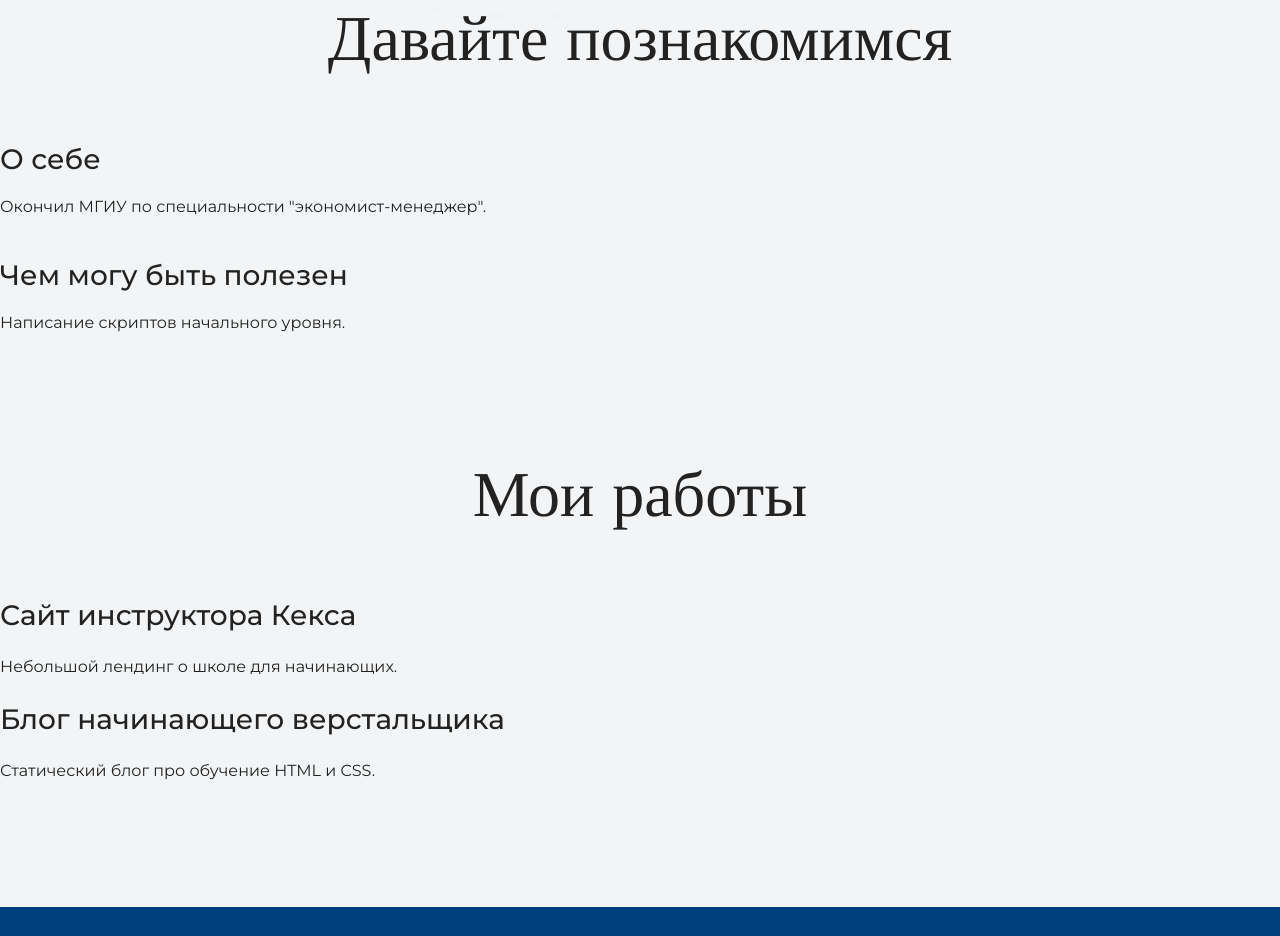
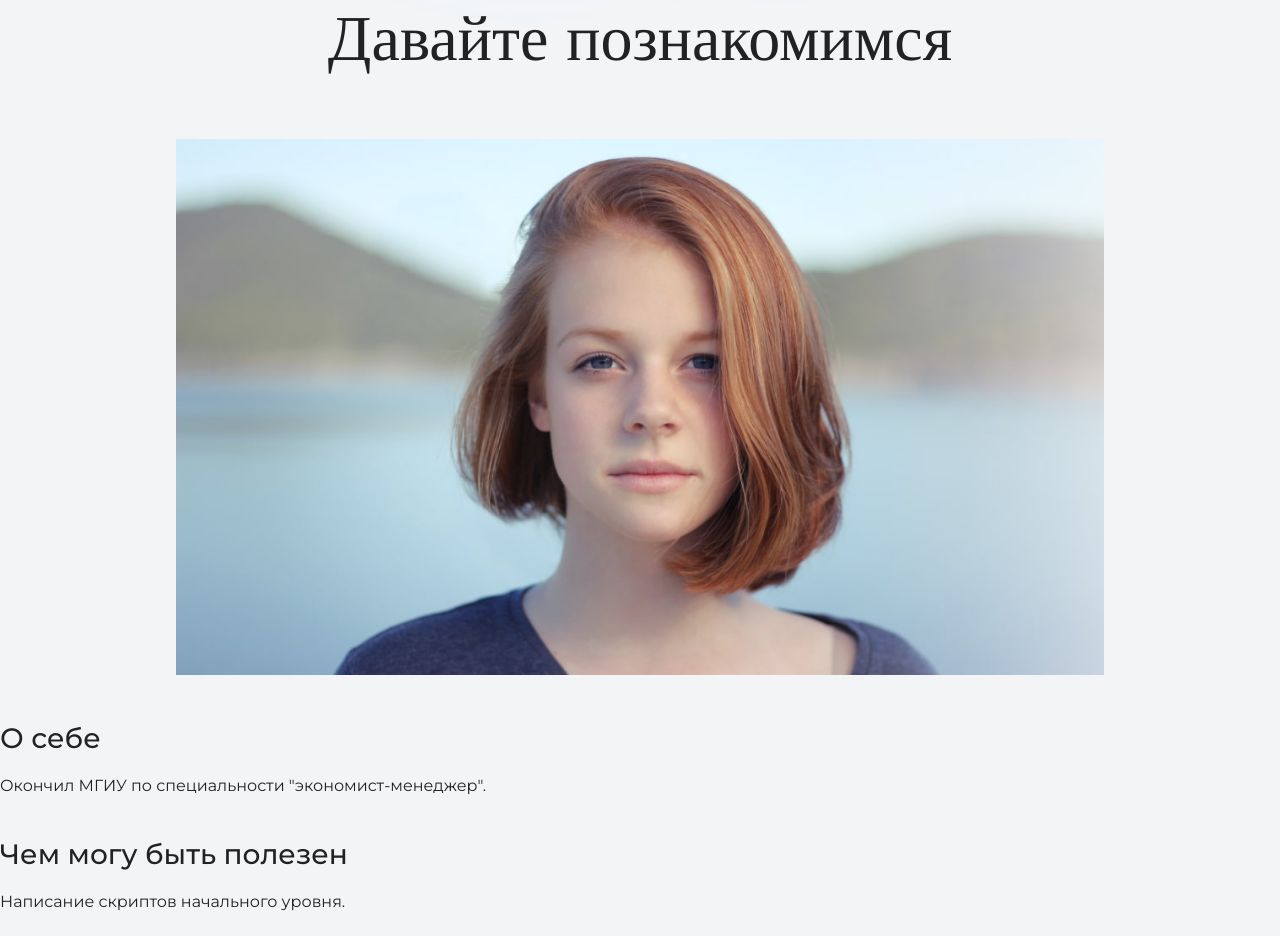
Before and after one commit to AndreiKachur/the-first-one, a plain HTML site: page index.html in a window 1280 px wide. Shown: the part 1033-1969 px from the top of the page. Drawn offline with nearby package versions, Linux system fonts and the light colour scheme.

Commit message:
Update index.html

```diff
--- a/index.html
+++ b/index.html
@@ -26,6 +26,9 @@
 
     <section class="intro">
       <h2 class="subheading">Давайте познакомимся</h2>
+	    <figure class = 'user-image'>
+  	<img src="files/user.jpg" width="928" height="536" alt="Фотография Неопознанного Енота">
+	</figure>
       <h3>О себе</h3>
       <p>Окончил МГИУ по специальности "экономист-менеджер".</p>
       <h3>Чем могу быть полезен</h3>
```
